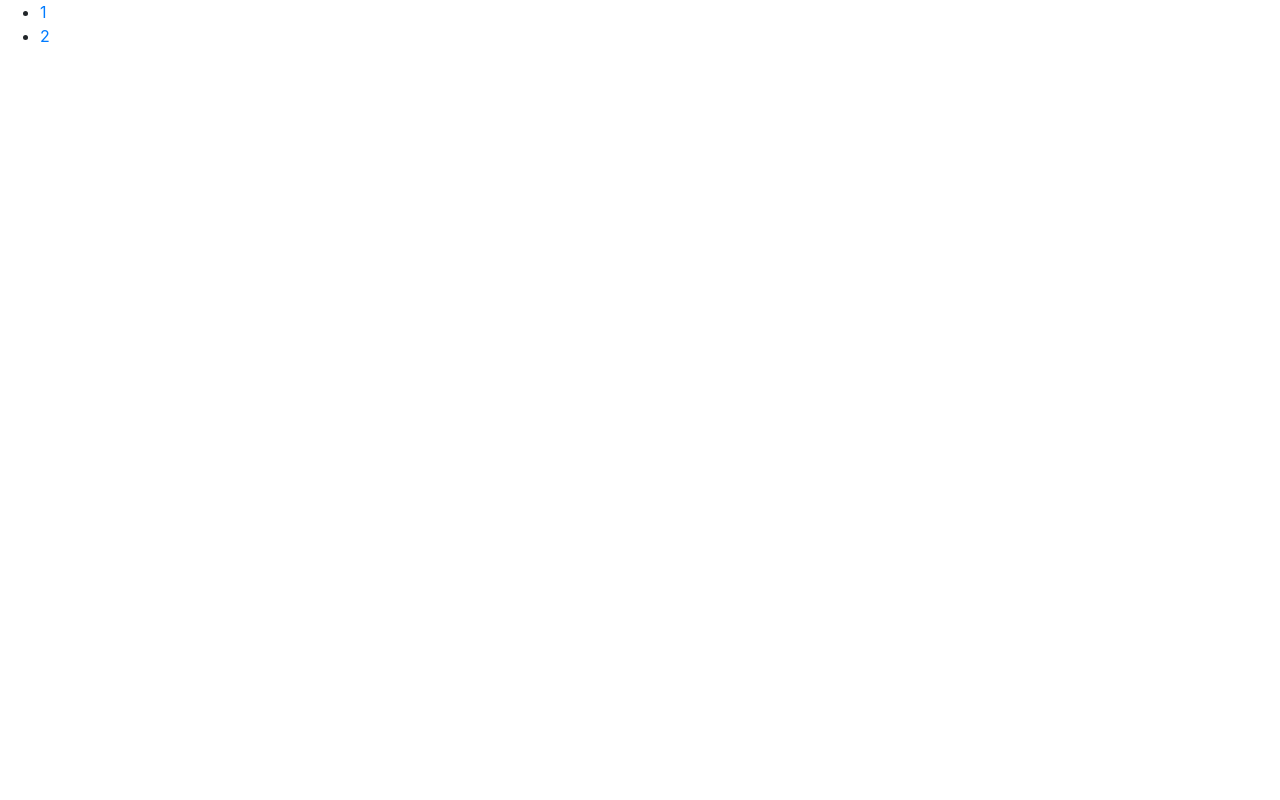
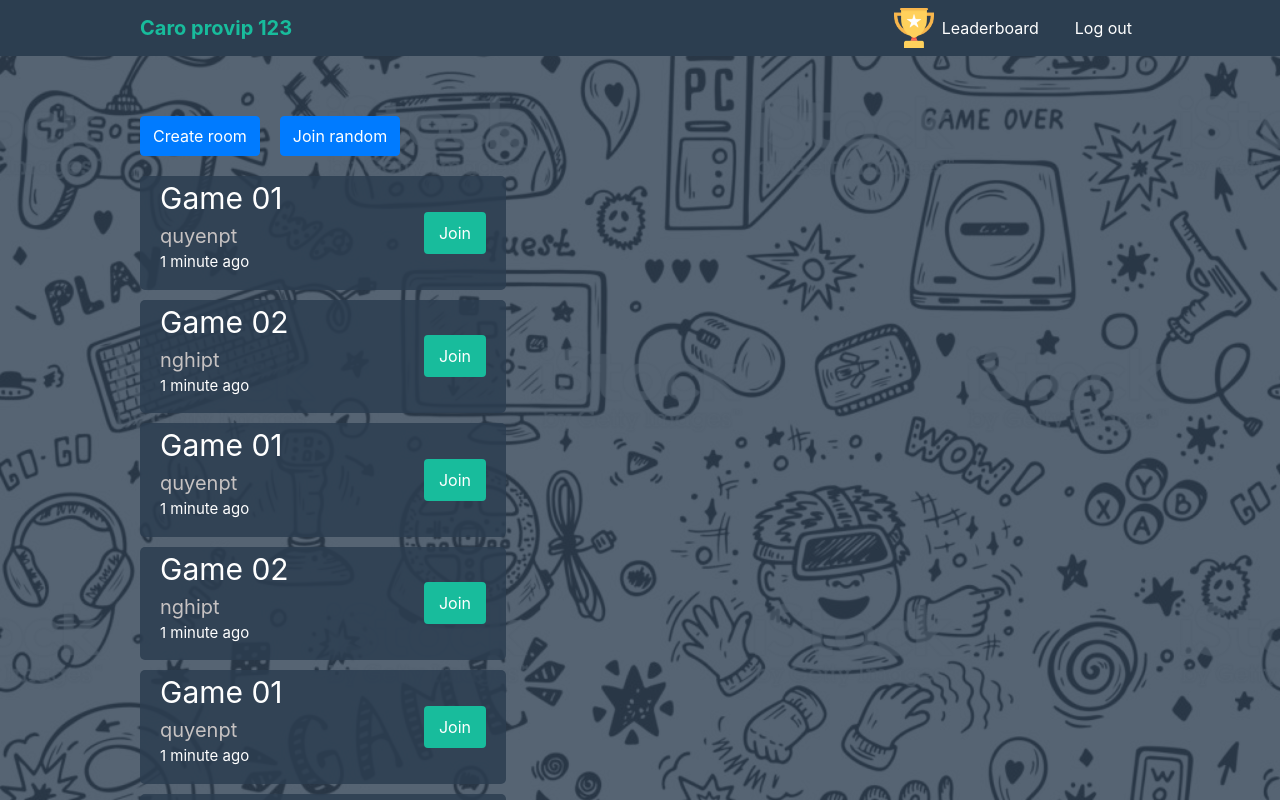
Before and after one commit to ptq204/WebCaro, a React (Create React App) app in the folder front-end/: page / in a window 1280 px wide. Built offline with nearby package versions, Linux system fonts and the light colour scheme.

Commit message:
updated Home component

```diff
--- a/front-end/src/App.css
+++ b/front-end/src/App.css
@@ -54,6 +54,93 @@ body, html {
   align-content: space-around;
 }
 
+.container-nav {
+  display: flex;
+  flex-direction: row;
+  width: 1000px;
+  justify-content: center;
+}
+
+.container-nav-brand {
+  display: flex;
+  justify-content: flex-start;
+  width: 500px;
+}
+
+.container-nav-rank-logout {
+  display: flex;
+  flex-direction: row;
+  justify-content: flex-end;
+  width: 500px;
+}
+
+.container-scroll {
+  width: 100%;
+  height: 100vh;
+  overflow: hidden;
+  overflow-y: scroll;
+  display: flex;
+  justify-content: center;
+  margin-top: 10px
+}
+
+.container-room-list-user-info {
+  width: 1000px;
+}
+
+.home-create-join-button-container {
+  display: flex;
+  height: 100px;
+  align-items: flex-end;
+  width: 1000px;
+}
+
+.room-list {
+  width: 752px;
+  /* display: flex;
+  flex-direction: column;
+  flex-basis: 100%;
+  flex: 2; */
+}
+
+.room-item {
+  display: flex;
+  flex-direction: row;
+  width: 366px;
+  background-color: #2C3E50D9;
+  border-radius: 5px;
+  margin-bottom: 10px;
+  padding-left: 20px;
+  padding-right: 20px;
+}
+
+.room-item-name {
+  color: white;
+  font-size: 30px;
+  padding: 0;
+  margin: 0;
+  padding-top: 10px;
+}
+
+.room-item-creator {
+  color: #C6C2C2;
+  font-size: 20px;
+  padding: 0;
+  margin: 0;
+}
+
+.room-item-created-at {
+  color: white;
+  font-size: 15px;
+}
+
+.room-item-join-button {
+  display: flex;
+  width: 183px;
+  justify-content: flex-end;
+  align-items: center;
+}
+
 .rank-item {
   display: flex;
   flex-direction: row;
--- a/front-end/src/App.js
+++ b/front-end/src/App.js
@@ -2,16 +2,17 @@ import React, { Component } from 'react';
 import './App.css';
 import Board from './components/Board';
 import { BrowserRouter, Route } from 'react-router-dom'
-import HomeTest from './components/HomeTest';
+import Home from './components/Home';
 import Login from './components/Login';
 import Ranking from './components/Ranking';
+import { Navbar, Nav } from 'react-bootstrap';
 
 class App extends Component {
   render() {
     return (
       <BrowserRouter>
         <div>
-          <Route exact path="/" component={HomeTest} />
+          <Route exact path="/" component={Home} />
           <Route path="/play/:roomId" component={Board} />
           <Route path="/login" component={Login}></Route>
           <Route path="/ranks" component={Ranking}></Route>
--- a/front-end/src/components/Home.js
+++ b/front-end/src/components/Home.js
@@ -1,41 +1,55 @@
 import React, { Component } from 'react';
-import { Form, Button } from 'react-bootstrap';
+import { Form, Button, Navbar, Nav } from 'react-bootstrap';
 import { Link } from 'react-router-dom';
+import NavCustom from './NavCustom';
+import { gameRooms } from '../mock/data';
 
-class Login extends Component {
+class Home extends Component {
 	render() {
 		return (
 			<div className="background-img">
-				<div className="background-color-effect">
-					<div className="login-board">
-						<p style={{ fontSize: "35px", color: "white", textAlign: "center", marginTop: "50px" }}>Sign in</p>
-						<div style={{ display: "flex", justifyContent: "center", marginTop: "60px" }}>
-							<Form>
-								<div>
-									<Form.Group controlId="formBasicEmail" style={{ width: "250px" }}>
-										<Form.Control type="email" placeholder="Enter username" />
-									</Form.Group>
+				<div className="background-color-effect-dark">
+					<NavCustom></NavCustom>
+					<div style={{ display: "flex", flexDirection: "column" }}>
+						<div style={{ display: "flex", justifyContent: "center" }}>
+							<div className="home-create-join-button-container">
+								<Button style={{ marginRight: "20px", height: "40%" }}>Create room</Button>
+								<Button style={{ height: "40%" }}>Join random</Button>
+							</div>
+						</div>
+						<div className="container-scroll">
+							<div className="container-room-list-user-info">
+								<div style={{ width: "1000px", marginTop: "10px" }}>
+									<div className="room-list">
+										{
+											gameRooms.map((roomItem, index) => {
+												return this._renderRoomItem(roomItem, index);
+											})
+										}
+									</div>
 								</div>
-								<div>
-									<Form.Group controlId="formBasicPassword" style={{ width: "250px" }}>
-										<Form.Control type="password" placeholder="Password" />
-									</Form.Group>
-								</div>
-							</Form>
+							</div>
 						</div>
-						<div style={{ display: "flex", justifyContent: "center" }}>
-							<Button variant="primary" type="submit" style={{ width: "150px", backgroundColor: "#18BC9C", border: "solid #18BC9C" }}>
-								Login
-  						</Button>
-						</div>
-						<Link style={{ color: "white", fontSize: "15px", display: "flex", justifyContent: "center" }}>
-							Create new account
-						</Link>
 					</div>
+				</div>
+			</div>
+		);
+	}
+
+	_renderRoomItem = (roomItem, i) => {
+		return (
+			<div className="room-item">
+				<div style={{ width: "183px" }}>
+					<Link to={{ pathname: `/play/${roomItem.roomId}`, state: { roomId: roomItem.roomId } }} className="room-item-name">{roomItem.roomName}</Link>
+					<p className="room-item-creator">{roomItem.creatorName}</p>
+					<p className="room-item-created-at">1 minute ago</p>
+				</div>
+				<div className="room-item-join-button">
+					<Button style={{ backgroundColor: "#18BC9C", border: "solid #18BC9C" }}>Join</Button>
 				</div>
 			</div>
 		);
 	}
 }
 
-export default Login;
+export default Home;
--- a/front-end/src/components/Login.js
+++ b/front-end/src/components/Login.js
@@ -8,7 +8,7 @@ class Login extends Component {
 			<div className="background-img">
 				<div className="background-color-effect">
 					<div className="login-board">
-						<p style={{ fontSize: "35px", color: "white", textAlign: "center", marginTop: "50px" }}>Sign in</p>
+						<p style={{ fontSize: "35px", color: "white", textAlign: "center", paddingTop: "60px" }}>Sign in</p>
 						<div style={{ display: "flex", justifyContent: "center", marginTop: "60px" }}>
 							<Form>
 								<div>
--- /dev/null
+++ b/front-end/src/components/NavCustom.js
@@ -0,0 +1,25 @@
+import React, { Component } from 'react';
+import { Navbar, Nav } from 'react-bootstrap';
+
+class NavCustom extends Component {
+	render() {
+		return (
+			<Navbar sticky style={{ backgroundColor: "#2C3E50", display: "flex", justifyContent: "center" }}>
+				<div className="container-nav">
+					<div className="container-nav-brand">
+						<Navbar.Brand style={{ color: "#18BC9C", fontWeight: "bold" }} href="/">Caro provip 123</Navbar.Brand>
+					</div>
+					<div className="container-nav-rank-logout">
+						<Nav>
+							<img style={{ height: "40px" }} src="images/trophy.png"></img>
+							<Nav.Link style={{ color: "white", marginRight: "20px" }} href="/ranks">Leaderboard</Nav.Link>
+							<Nav.Link style={{ color: "white" }} href="/ranks">Log out</Nav.Link>
+						</Nav>
+					</div>
+				</div>
+			</Navbar>
+		);
+	}
+}
+
+export default NavCustom;
--- a/front-end/src/mock/data.js
+++ b/front-end/src/mock/data.js
@@ -41,6 +41,79 @@ const ranks = [
     }
 ]
 
+const gameRooms = [
+    {
+        roomName: "Game 01",
+        roomId: "room01",
+        creator: "83df29a48249b51fe0f5c07e",
+        creatorName: "quyenpt",
+        createdAt: "Thu Aug 15 2019 09:40:23",
+    },
+    {
+        roomName: "Game 02",
+        roomId: "room02",
+        creator: "83df29a48249b5dwqe23eo03",
+        creatorName: "nghipt",
+        createdAt: "Thu Aug 15 2019 09:33:51",
+    },
+    {
+        roomName: "Game 01",
+        roomId: "room01",
+        creator: "83df29a48249b51fe0f5c07e",
+        creatorName: "quyenpt",
+        createdAt: "Thu Aug 15 2019 09:40:23",
+    },
+    {
+        roomName: "Game 02",
+        roomId: "room02",
+        creator: "83df29a48249b5dwqe23eo03",
+        creatorName: "nghipt",
+        createdAt: "Thu Aug 15 2019 09:33:51",
+    },
+    {
+        roomName: "Game 01",
+        roomId: "room01",
+        creator: "83df29a48249b51fe0f5c07e",
+        creatorName: "quyenpt",
+        createdAt: "Thu Aug 15 2019 09:40:23",
+    },
+    {
+        roomName: "Game 02",
+        roomId: "room02",
+        creator: "83df29a48249b5dwqe23eo03",
+        creatorName: "nghipt",
+        createdAt: "Thu Aug 15 2019 09:33:51",
+    },
+    {
+        roomName: "Game 01",
+        roomId: "room01",
+        creator: "83df29a48249b51fe0f5c07e",
+        creatorName: "quyenpt",
+        createdAt: "Thu Aug 15 2019 09:40:23",
+    },
+    {
+        roomName: "Game 02",
+        roomId: "room02",
+        creator: "83df29a48249b5dwqe23eo03",
+        creatorName: "nghipt",
+        createdAt: "Thu Aug 15 2019 09:33:51",
+    },
+    {
+        roomName: "Game 01",
+        roomId: "room01",
+        creator: "83df29a48249b51fe0f5c07e",
+        creatorName: "quyenpt",
+        createdAt: "Thu Aug 15 2019 09:40:23",
+    },
+    {
+        roomName: "Game 02",
+        roomId: "room02",
+        creator: "83df29a48249b5dwqe23eo03",
+        creatorName: "nghipt",
+        createdAt: "Thu Aug 15 2019 09:33:51",
+    },
+]
 module.exports = {
-    ranks: ranks
+    ranks: ranks,
+    gameRooms: gameRooms
 }
```
Also changed, not shown: front-end/public/images/trophy.png (added).
